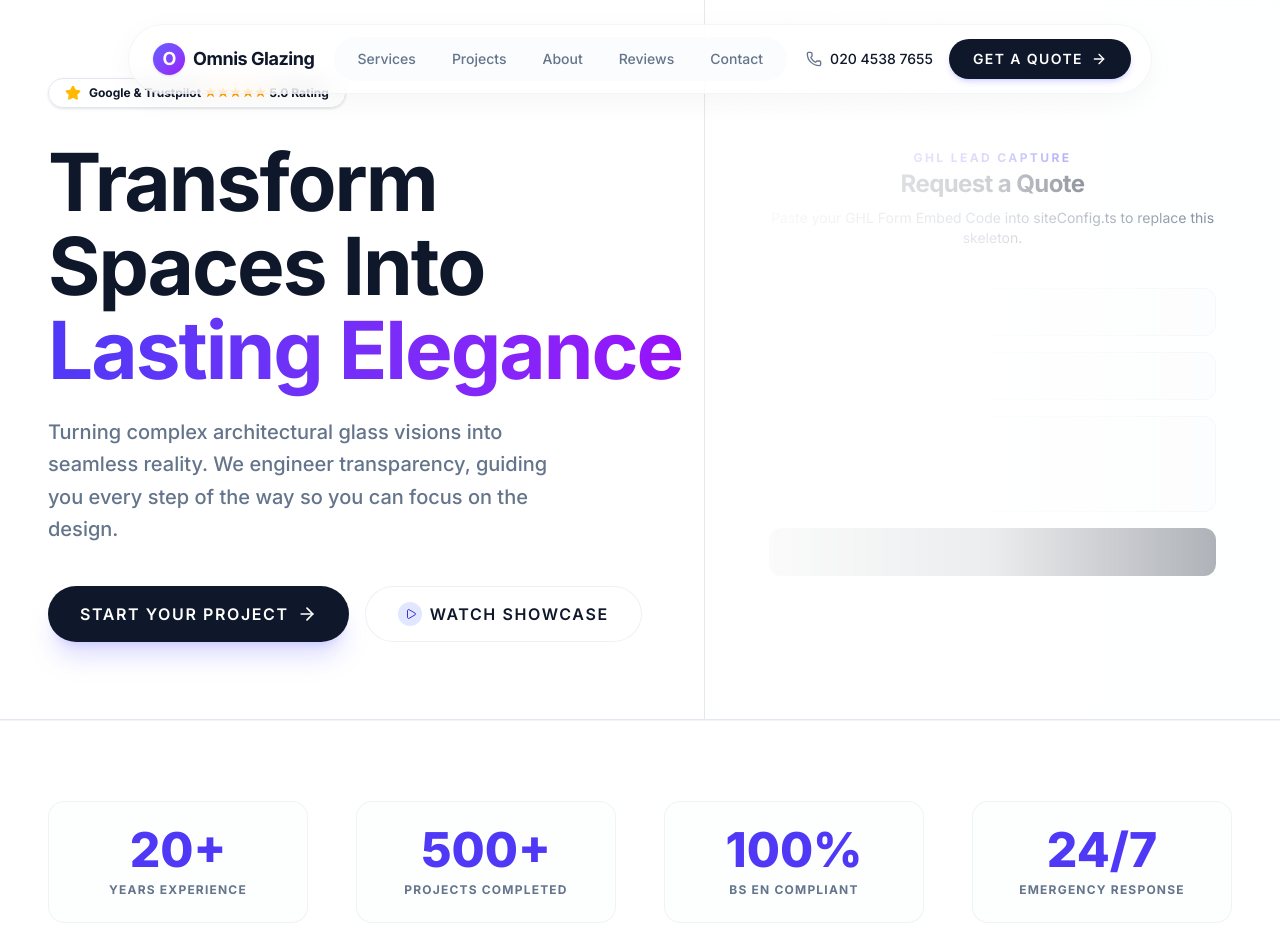
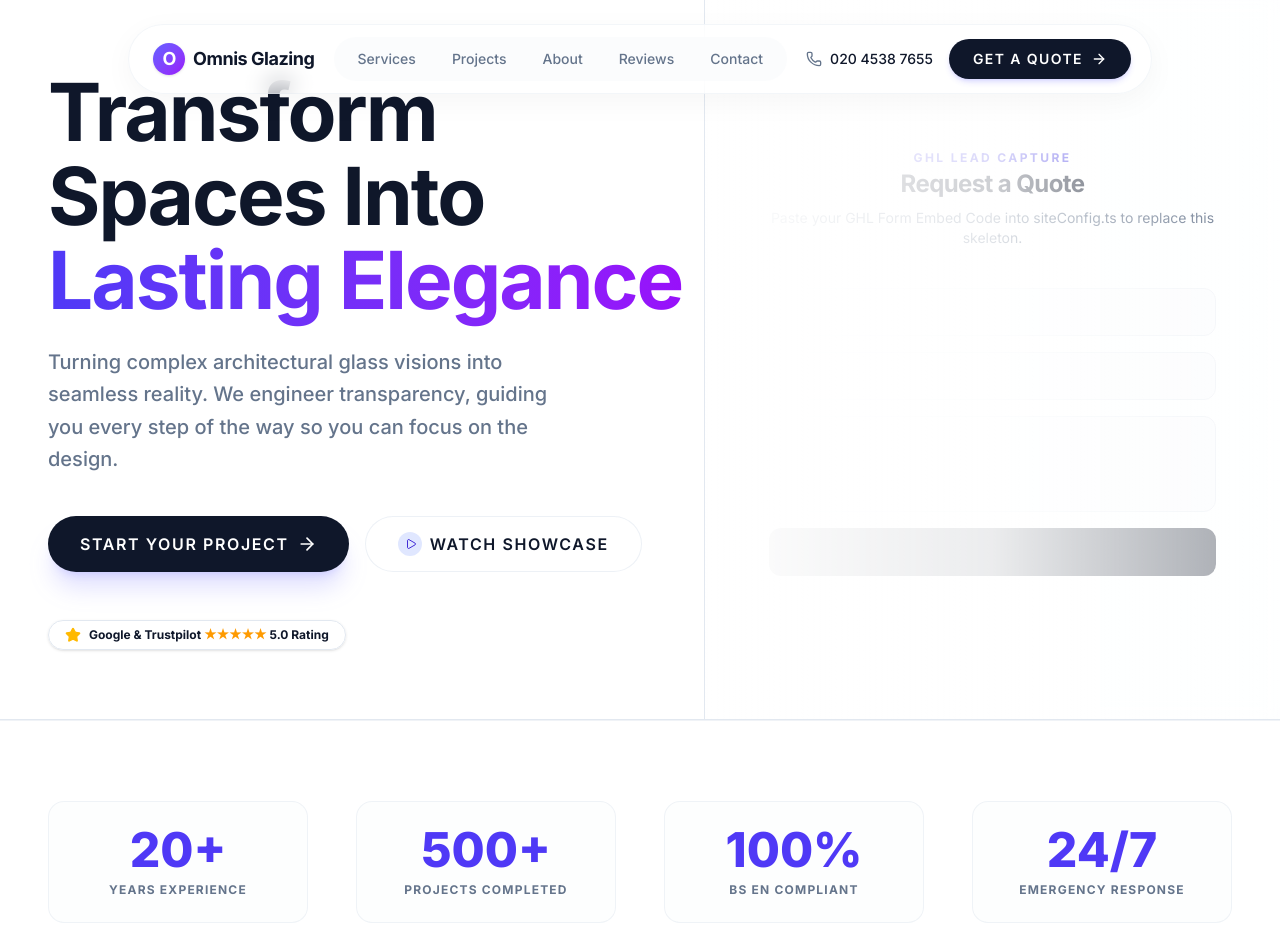
Before and after one commit to mokihas/omnis-glazing-ltd, a Next.js app: page / in a window 1280 px wide. Shown: the top 932 px of the page. Built offline with nearby package versions, Linux system fonts and the light colour scheme.

Commit message:
style: move trust badge to bottom left of hero section

```diff
--- a/src/app/page.tsx
+++ b/src/app/page.tsx
@@ -47,16 +47,6 @@ export default function Home() {
         <div className="container relative z-10 animate-fade-up">
           <div className="max-w-2xl flex flex-col items-start text-left pt-12 pb-12">
 
-            {/* Social Proof Pill Badge */}
-            {siteConfig.reviews?.aggregateRating && (
-              <div className="mb-8 inline-flex items-center gap-2 bg-white/80 backdrop-blur-sm border border-border shadow-sm rounded-full px-4 py-1.5 transform hover:scale-105 transition-transform cursor-default">
-                <Star className="w-4 h-4 fill-amber-400 text-amber-400" />
-                <span className="text-xs font-bold text-foreground">
-                  Google & Trustpilot <span className="text-amber-500">★★★★★</span> {siteConfig.reviews.aggregateRating} Rating
-                </span>
-              </div>
-            )}
-
             {/* High-Impact Headline */}
             <h1 className="text-[3rem] md:text-[4.5rem] lg:text-[5rem] font-extrabold leading-[1.05] tracking-tight text-primary mb-6">
               Transform Spaces Into <br />
@@ -72,7 +62,7 @@ export default function Home() {
             </p>
 
             {/* Dual CTA Buttons */}
-            <div className="flex flex-col sm:flex-row items-center justify-start gap-4 w-full sm:w-auto">
+            <div className="flex flex-col sm:flex-row items-center justify-start gap-4 w-full sm:w-auto mb-12">
               <Button size="lg" asChild className="rounded-full w-full sm:w-auto px-8 h-14 text-base shadow-xl shadow-indigo-500/20 hover:shadow-indigo-500/40 transition-all hover:-translate-y-0.5">
                 <Link href="/request-a-quote">
                   Start Your Project <ArrowRight className="ml-2 w-5 h-5" />
@@ -88,6 +78,16 @@ export default function Home() {
                 </Link>
               </Button>
             </div>
+
+            {/* Social Proof Pill Badge */}
+            {siteConfig.reviews?.aggregateRating && (
+              <div className="inline-flex items-center gap-2 bg-white/80 backdrop-blur-sm border border-border shadow-sm rounded-full px-4 py-1.5 transform hover:scale-105 transition-transform cursor-default mt-auto">
+                <Star className="w-4 h-4 fill-amber-400 text-amber-400" />
+                <span className="text-xs font-bold text-foreground">
+                  Google & Trustpilot <span className="text-amber-500">★★★★★</span> {siteConfig.reviews.aggregateRating} Rating
+                </span>
+              </div>
+            )}
           </div>
         </div>
       </section>
```
